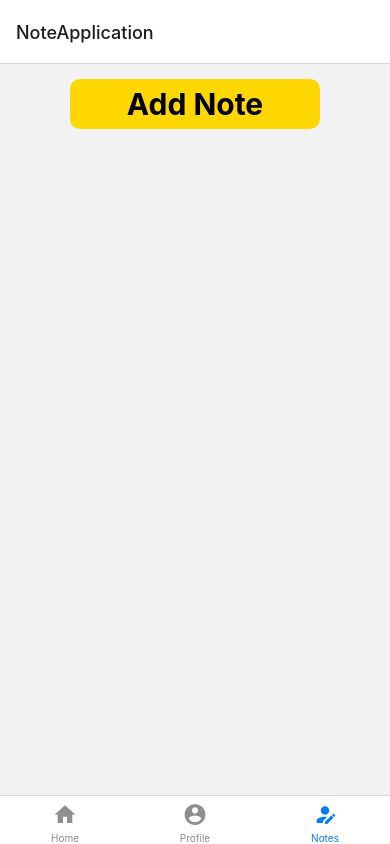
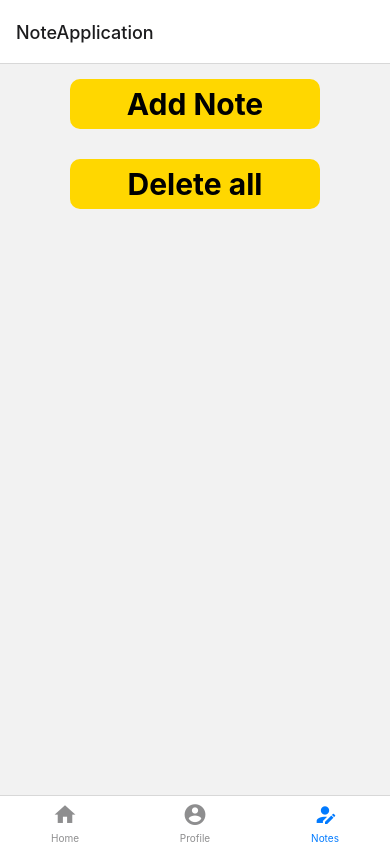
Before and after one commit to asandler77/navigationPlayGround, a React Native app: screen /NoteApplication in a window 390 px wide. Built offline with nearby package versions, Linux system fonts and the light colour scheme; what react-native-calendars would draw is missing.

Commit message:
Fix avatar and add clean Async storage.

```diff
--- a/asyncStorage/AsyncStorageApis.tsx
+++ b/asyncStorage/AsyncStorageApis.tsx
@@ -2,6 +2,7 @@ import AsyncStorage from '@react-native-async-storage/async-storage';
 
 export const getAllKeys = async (): Promise<string[] | undefined> => {
   try {
+    console.log('getAllKeys')
     return await AsyncStorage.getAllKeys();
   } catch (e) {
     console.log('error', e);
@@ -17,6 +18,7 @@ export const storeData = async (index: string, value: any) => {
 };
 
 export const getMultiple = async (keys: string[]) => {
+  console.log('getMultiple');
   try {
     return await AsyncStorage.multiGet(keys);
   } catch (e) {
--- a/components/EntryPointAvatar.tsx
+++ b/components/EntryPointAvatar.tsx
@@ -17,9 +17,15 @@ export default function EntryPointAvatar() {
   const [visible, setVisible] = useState(false);
   const [pictureUri, setPictureUri] = useState<string | null | undefined>('');
 
+  const uri = pickerResponse?.assets && pickerResponse.assets[0].uri;
+
   useEffect(() => {
     getPictureFromAsyncStorage();
   }, []);
+
+  useEffect(() => {
+    !!uri && getPictureFromAsyncStorage();
+  }, [uri]);
 
   const onImageLibraryPress = useCallback(() => {
     const options = {
@@ -46,7 +52,7 @@ export default function EntryPointAvatar() {
     setPictureUri(avatarUri);
   };
 
-  const uri = pickerResponse?.assets && pickerResponse.assets[0].uri;
+  // const uri = pickerResponse?.assets && pickerResponse.assets[0].uri;
   if (uri) {
     saveUriInAsyncStorage(uri);
   }
--- a/components/notes/Notes.tsx
+++ b/components/notes/Notes.tsx
@@ -4,6 +4,7 @@ import Carousel from './Carousel';
 import {DataType} from './types';
 import {getCurrentTimeStamp} from './helpers';
 import {
+  clearAll,
   getAllKeys,
   getMultiple,
   removeValue,
@@ -25,7 +26,7 @@ export default ({navigation, route}: any) => {
 
   useEffect(() => {
     getDataFromAsync();
-    setCounter(getCurrentTimeStamp.toString());
+    setCounter(getCurrentTimeStamp);
     return () => {};
   }, []);
 
@@ -38,14 +39,15 @@ export default ({navigation, route}: any) => {
     try {
       const jsonValue = JSON.stringify(value);
       storeData(counter, jsonValue);
-      setCounter(getCurrentTimeStamp.toString());
+      setCounter(getCurrentTimeStamp);
     } catch (e) {
-      console.log('error', e);
+      console.log('error storeDataOnAsync', e);
     }
   };
 
   const saveData = (values: [string, string | null][]) => {
     let dataArray: DataType[] = [];
+    console.log('saveData values', values);
     values.forEach(value => {
       if (value[1]) {
         const key = value[0];
@@ -54,10 +56,12 @@ export default ({navigation, route}: any) => {
         dataArray?.push({...dayNdata, key, onPressClearNote});
       }
     });
+    console.log('dataArray...', dataArray);
     setData(dataArray);
   };
 
   const getDataFromAsync = async () => {
+    console.log('1');
     return new Promise((resolve, reject) => {
       getAllKeys()
         .then(keys => {
@@ -90,6 +94,11 @@ export default ({navigation, route}: any) => {
     navigation.navigate('CreateNote');
   };
 
+  const deleteAll = () => {
+    clearAll();
+    getDataFromAsync();
+  };
+
   return (
     <SafeAreaView style={styles.container}>
       <MyButton
@@ -97,6 +106,12 @@ export default ({navigation, route}: any) => {
         customTextStyle={styles.text}
         customButtonStyle={styles.button}
         onPress={addNote}
+      />
+      <MyButton
+        text={'Delete all'}
+        customTextStyle={styles.text}
+        customButtonStyle={styles.button}
+        onPress={deleteAll}
       />
       <Carousel data={data} />
     </SafeAreaView>
--- a/components/notes/helpers.tsx
+++ b/components/notes/helpers.tsx
@@ -1,3 +1,3 @@
-export const getCurrentTimeStamp = () => {
-  return Date.now().valueOf();
+export const getCurrentTimeStamp = (): string => {
+  return Date.now().toString();
 };
```
Also changed, not shown: components/avatar/ImageRowAvatar.tsx (+6 -1 lines).
